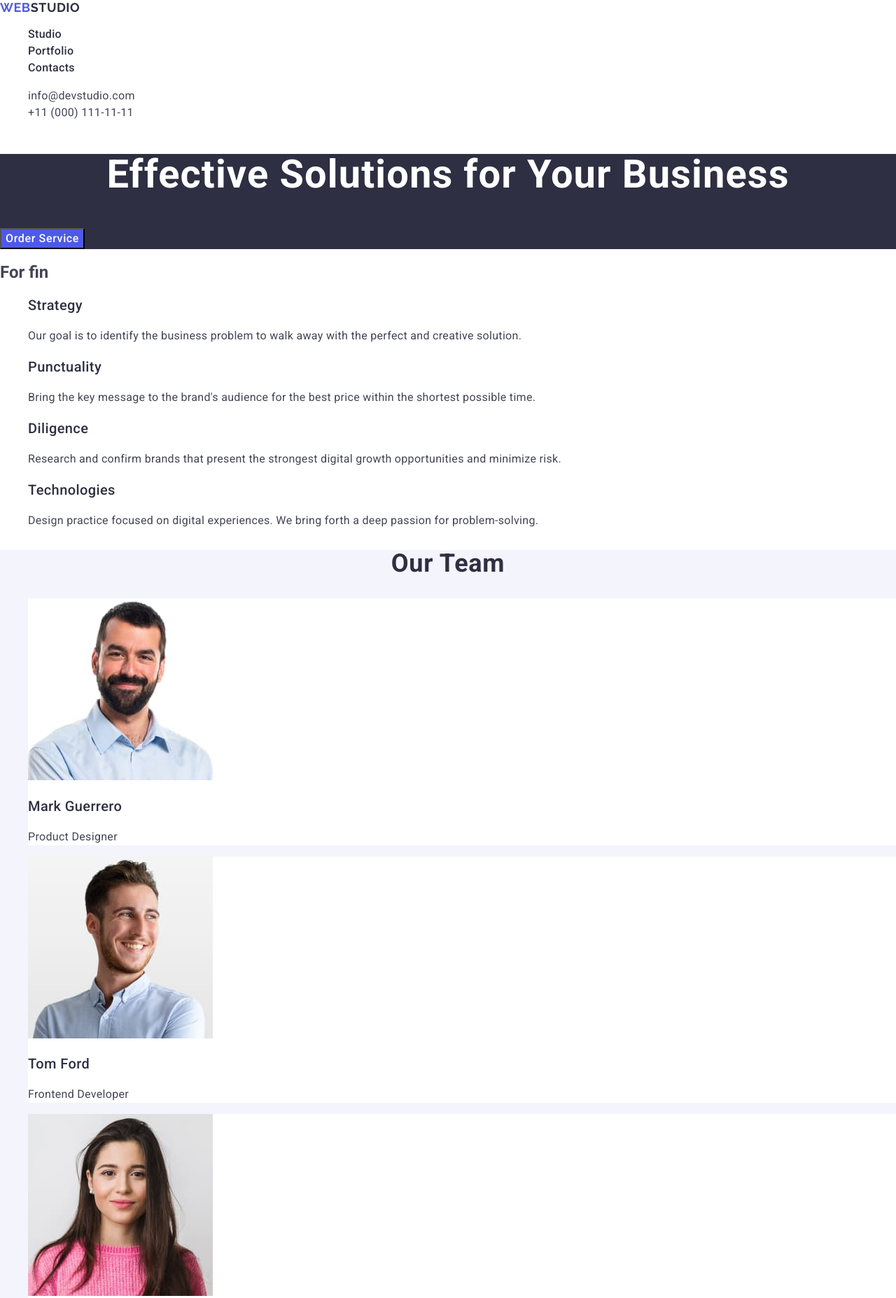
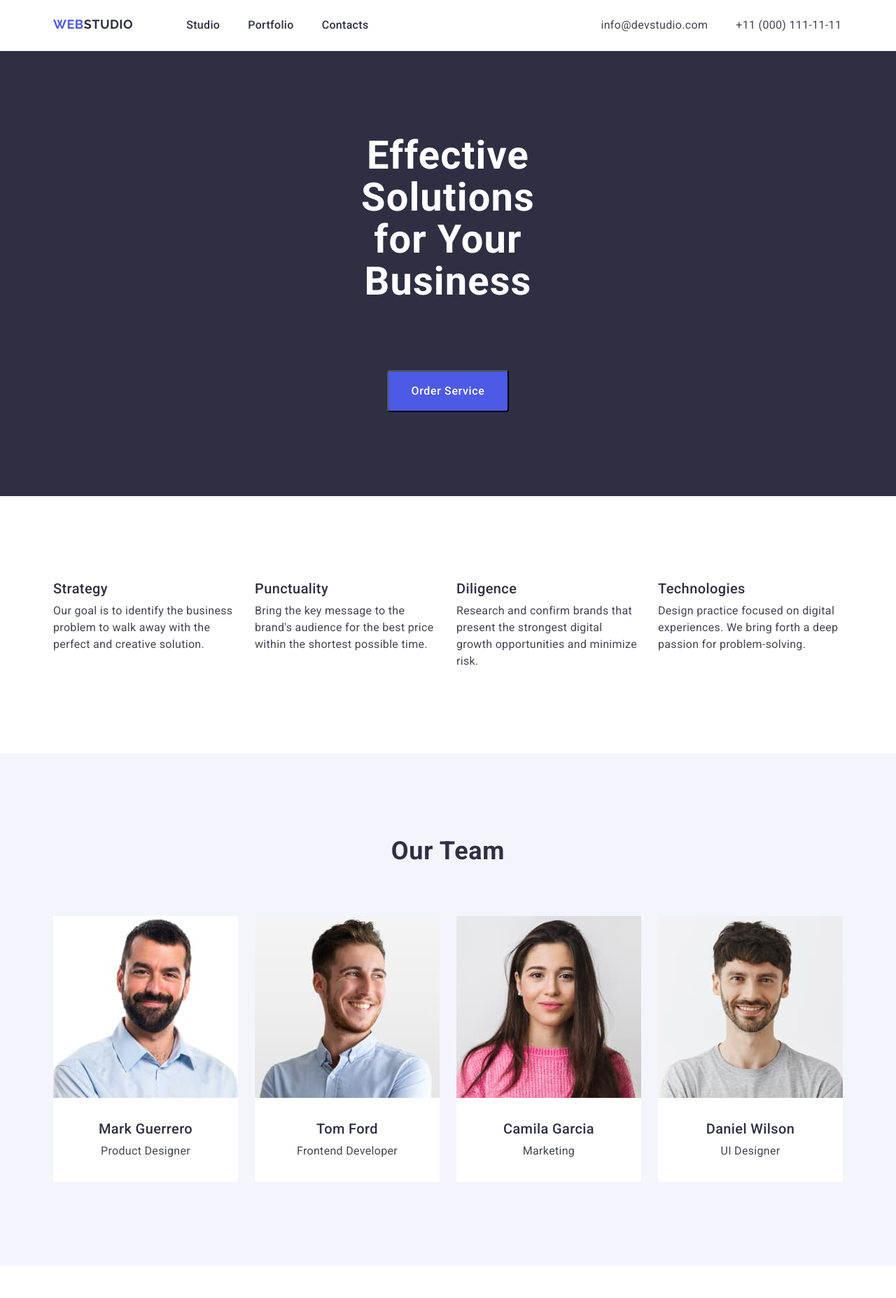
Before and after one commit to nataletka/goit-markup-hw-03, a plain HTML site: page index.html in a window 1280 px wide. Shown: the top 1855 px of the page at 70% size. Drawn offline with nearby package versions, Linux system fonts and the light colour scheme.

Commit message:
Add flex and styles

```diff
--- a/css/styles.css
+++ b/css/styles.css
@@ -1,10 +1,60 @@
 body {
-  font-family: "Roboto", sans-serif;
+  font-family: 'Roboto', sans-serif;
   color: #434455;
   background-color: #ffffff;
 }
+
+a {
+  text-decoration: none;
+}
+ul {
+  list-style: none;
+  margin-top: 0;
+  margin-bottom: 0;
+  padding-left: 0;
+}
+h1,
+h2,
+h3,
+p {
+  margin-top: 0;
+  margin-bottom: 0;
+}
+
+img {
+  display: block;
+  max-width: 100%;
+}
+.visually-hidden {
+  position: absolute;
+  width: 1px;
+  height: 1px;
+  margin: -1px;
+  border: 0;
+  padding: 0;
+
+  white-space: nowrap;
+  clip-path: inset(100%);
+  clip: rect(0 0 0 0);
+  overflow: hidden;
+}
+header {
+  border-bottom: 1px solid #e7e9fc;
+}
+.section {
+  padding-top: 120px;
+  padding-bottom: 120px;
+}
+.container {
+  max-width: 1158px;
+  padding-left: 15px;
+  padding-right: 15px;
+  margin-left: auto;
+  margin-right: auto;
+}
+
 .logo {
-  font-family: "Raleway", sans-serif;
+  font-family: 'Raleway', sans-serif;
   font-weight: 700;
   font-size: 18px;
   line-height: 1.17;
@@ -13,12 +63,44 @@ body {
   text-decoration: none;
   color: #4d5ae5;
 }
+.logo-header {
+  align-items: center;
+  justify-content: flex-start;
+  flex-direction: row;
+  gap: 0px;
+  padding-top: 24px;
+  padding-bottom: 24px;
+  margin-right: 76px;
+}
 
-a {
-  text-decoration: none;
+.nav-address {
+  display: flex;
 }
-ul {
-  list-style: none;
+.contact {
+  display: flex;
+
+  align-items: flex-end;
+  justify-content: flex-end;
+  flex-direction: row;
+  gap: 40px;
+  padding-top: 24px;
+  padding-bottom: 24px;
+}
+.link {
+  width: calc((100% - 40px) / 2);
+}
+nav {
+  display: flex;
+}
+.menu {
+  display: flex;
+  align-items: flex-start;
+  justify-content: flex-start;
+  flex-direction: row;
+  gap: 40px;
+  padding-top: 24px;
+  padding-bottom: 24px;
+  margin-right: 332px;
 }
 
 .logo-studio {
@@ -30,14 +112,24 @@ ul {
   font-size: 16px;
   line-height: 1.5;
   color: #2e2f42;
+  width: calc((100% - 80px) / 3);
 }
 
 .menu-nav:hover,
 .menu-nav:focus {
   color: #404bbf;
 }
-.first-section {
+.hero {
   background-color: #2e2f42;
+  padding-left: 472px;
+  padding-right: 472px;
+}
+.hero-content {
+  display: flex;
+  align-items: center;
+
+  flex-direction: column;
+  gap: 48px;
 }
 .title {
   font-weight: 700;
@@ -46,7 +138,18 @@ ul {
   letter-spacing: 0.02em;
   text-align: center;
   color: #fff;
+  margin-bottom: 48px;
 }
+.declaration {
+  display: flex;
+  flex-wrap: wrap;
+  row-gap: 8px;
+  column-gap: 24px;
+}
+.declaration-item {
+  width: calc((100% - 72px) / 4);
+}
+
 .title-section {
   font-weight: 700;
   font-size: 36px;
@@ -55,8 +158,10 @@ ul {
   letter-spacing: 0.02em;
   text-transform: capitalize;
   color: #2e2f42;
+  margin-bottom: 72px;
 }
-.contact-links {
+address {
+  display: flex;
   font-style: normal;
 }
 .link {
@@ -66,10 +171,11 @@ ul {
   letter-spacing: 0.02em;
 }
 
-.contact-links a:hover,
-.contact-links a:focus {
+address a:hover,
+address a:focus {
   color: #404bbf;
 }
+
 .button-service {
   font-weight: 500;
   font-size: 16px;
@@ -78,6 +184,11 @@ ul {
   letter-spacing: 0.04em;
   background: #4d5ae5;
   cursor: pointer;
+  border-radius: 4px;
+  padding-left: 32px;
+  padding-right: 32px;
+  padding-top: 16px;
+  padding-bottom: 16px;
 }
 button:hover,
 button:focus {
@@ -89,9 +200,13 @@ button:focus {
   line-height: 1.2;
   letter-spacing: 0.02em;
   color: #2e2f42;
+  margin-bottom: 8px;
 }
 .list-section {
   background-color: #ffffff;
+  padding-bottom: 32px;
+  border-radius: 0 0 4px 4px;
+  width: calc((100% - 72px) / 4);
 }
 
 .text-content {
@@ -103,15 +218,54 @@ button:focus {
 .team {
   background-color: #f4f4fd;
 }
+.team-list {
+  display: flex;
+  flex-wrap: wrap;
+  row-gap: 8px;
+  column-gap: 24px;
+  text-align: center;
+}
+.team-list img {
+  padding-bottom: 32px;
+}
+.portfolio-list {
+  display: flex;
+  flex-wrap: wrap;
+  row-gap: 48px;
+  column-gap: 24px;
+  text-align: left;
+}
+.portfolio-list img {
+}
+.portfolio-item {
+  width: calc((100% - 48px) / 3);
+}
+.portfolio-card {
+  border-bottom: 1px solid #e7e9fc;
+  border-left: 1px solid #e7e9fc;
+  border-right: 1px solid #e7e9fc;
+  padding-top: 32px;
+  padding-right: 16px;
+  padding-bottom: 32px;
+  padding-left: 16px;
+}
+
 .footer {
   background-color: #2e2f42;
+  padding: 100px 0;
 }
 .logo-studio-footer {
   color: #f4f4fd;
+}
+.logo-footer {
+  display: flex;
+  align-items: center;
+  margin-bottom: 16px;
 }
 .text-footer {
   font-size: 16px;
   line-height: 1.5;
   letter-spacing: 0.02em;
   color: #f4f4fd;
+  max-width: 264px;
 }
--- a/index.html
+++ b/index.html
@@ -18,19 +18,20 @@
   </head>
   <body>
     <header>
+      <div class="container">
+        <div class="nav-address">
           <nav>
-        <a class="logo" href="./index.html"
+            <a class="logo logo-header" href="./index.html"
               >Web<span class="logo-studio">Studio</span></a
             >
-
-        <ul>
+            <ul class="menu">
               <li><a class="menu-nav" href="./index.html">Studio</a></li>
               <li><a class="menu-nav" href="">Portfolio</a></li>
               <li><a class="menu-nav" href="">Contacts</a></li>
             </ul>
           </nav>
-      <address class="contact-links">
-        <ul>
+          <address>
+            <ul class="contact">
               <li>
                 <a class="link" href="mailto:info@devstudio.com"
                   >info@devstudio.com</a
@@ -41,37 +42,46 @@
               </li>
             </ul>
           </address>
+        </div>
+      </div>
     </header>
     <main>
-      <section class="first-section">
+      <!--section hero-->
+      <section class="hero section">
+        <div class="container">
+          <div class="hero-content">
             <h1 class="title">Effective Solutions for Your Business</h1>
             <button class="button-service" type="button">Order Service</button>
+          </div>
+        </div>
       </section>
-      <section>
-        <h2>For fin</h2>
-        <ul>
-          <li>
+      <!--section declaration-->
+      <section class="aboutas section">
+        <div class="container">
+          <h2 class="visually-hidden">For fin</h2>
+          <ul class="declaration">
+            <li class="declaration-item">
               <h3 class="title-text">Strategy</h3>
               <p class="text-content">
-              Our goal is to identify the business problem to walk away with the
-              perfect and creative solution.
+                Our goal is to identify the business problem to walk away with
+                the perfect and creative solution.
               </p>
             </li>
-          <li>
+            <li class="declaration-item">
               <h3 class="title-text">Punctuality</h3>
               <p class="text-content">
                 Bring the key message to the brand's audience for the best price
                 within the shortest possible time.
               </p>
             </li>
-          <li>
+            <li class="declaration-item">
               <h3 class="title-text">Diligence</h3>
               <p class="text-content">
                 Research and confirm brands that present the strongest digital
                 growth opportunities and minimize risk.
               </p>
             </li>
-          <li>
+            <li class="declaration-item">
               <h3 class="title-text">Technologies</h3>
               <p class="text-content">
                 Design practice focused on digital experiences. We bring forth a
@@ -79,10 +89,13 @@
               </p>
             </li>
           </ul>
+        </div>
       </section>
-      <section class="team">
+      <!--section Our team-->
+      <section class="team section">
+        <div class="container">
           <h2 class="title-section">Our Team</h2>
-        <ul>
+          <ul class="team-list">
             <li class="list-section">
               <img src="./images/img(1).jpg" alt="Mark Guerrero" width="264" />
               <h3 class="title-text">Mark Guerrero</h3>
@@ -104,55 +117,80 @@
               <p class="text-content">UI Designer</p>
             </li>
           </ul>
+        </div>
       </section>
-      <section>
+      <!--section Our portfolio-->
+      <section class="portfolio section">
+        <div class="container">
           <h2 class="title-section">Our Portfolio</h2>
-        <ul>
-          <li>
+          <ul class="portfolio-list">
+            <li class="portfolio-item">
               <img src="./images/bankingapp.jpg" alt="bank-app" width="360" />
+              <div class="portfolio-card">
                 <h3 class="title-text">Banking App</h3>
                 <p class="text-content">App</p>
+              </div>
             </li>
-          <li>
+            <li class="portfolio-item">
               <img
                 src="./images/payment.jpg"
                 alt="terminal with phone"
                 width="360"
-            />
+              /><div class="portfolio-card">
                 <h3 class="title-text">Cashless Payment</h3>
                 <p class="text-content">Marketing</p>
+              </div>
             </li>
-          <li>
-            <img src="./images/meditationapp.jpg" alt="laptop" width="360" />
+            <li class="portfolio-item">
+              <img
+                src="./images/meditationapp.jpg"
+                alt="laptop"
+                width="360"
+              /><div class="portfolio-card">
                 <h3 class="title-text">Meditation App</h3>
                 <p class="text-content">App</p>
+              </div>
             </li>
-          <li>
-            <img src="./images/taxiserv.jpg" alt="taxi" width="360" />
+            <li class="portfolio-item">
+              <img src="./images/taxiserv.jpg" alt="taxi" width="360" /><div
+                class="portfolio-card"
+              >
                 <h3 class="title-text">Taxi Service</h3>
                 <p class="text-content">Marketing</p>
+              </div>
             </li>
-          <li>
-            <img src="./images/screen.jpg" alt="screen phone" width="360" />
+            <li class="portfolio-item">
+              <img
+                src="./images/screen.jpg"
+                alt="screen phone"
+                width="360"
+              /><div class="portfolio-card">
                 <h3 class="title-text">Screen Illustrations</h3>
                 <p class="text-content">Design</p>
+              </div>
             </li>
-          <li>
-            <img src="./images/courses.jpg" alt="online" width="360" />
+            <li class="portfolio-item">
+              <img src="./images/courses.jpg" alt="online" width="360" /><div
+                class="portfolio-card"
+              >
                 <h3 class="title-text">Online Courses</h3>
                 <p class="text-content">Marketing</p>
+              </div>
             </li>
           </ul>
+        </div>
       </section>
     </main>
     <footer class="footer">
-      <a class="logo" href="./index.html"
+      <div class="container">
+        <a class="logo logo-footer" href="./index.html"
           >Web<span class="logo-studio-footer">Studio</span></a
         >
         <p class="text-footer">
-        Increase the flow of customers and sales for your business with digital
-        marketing & growth solutions.
+          Increase the flow of customers and sales for your business with
+          digital marketing & growth solutions.
         </p>
+      </div>
     </footer>
   </body>
 </html>
```
Lines whose indentation alone changed are shown as unchanged.
